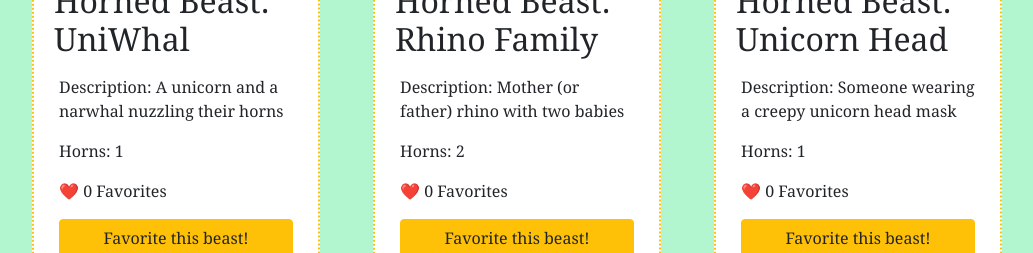
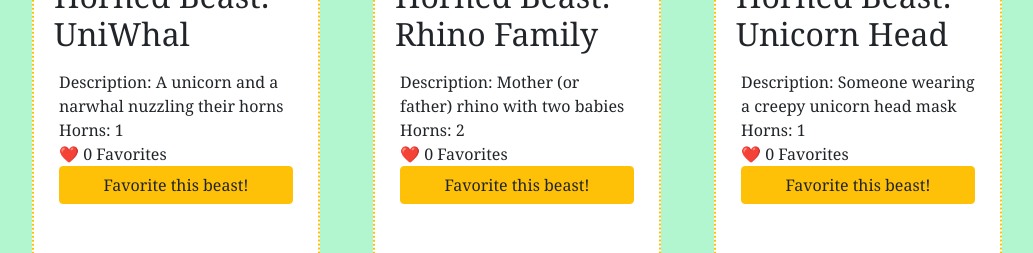
Before and after one commit to maddieamie/gallery-of-horns, a React (Create React App) app: page / in a window 1280 px wide. Shown: the part 650-903 px from the top of the page, without its empty margins (24-1057 px from the left). Built offline with nearby package versions, Linux system fonts and the light colour scheme.

Commit message:
Corrected nested p element.

```diff
--- a/src/components/HornedBeast.js
+++ b/src/components/HornedBeast.js
@@ -42,9 +42,9 @@ class HornedBeast extends React.Component {
         <Card.Body>
         <Card.Title><h2 onClick={this.handleTitleClick}>Horned Beast: {title}</h2></Card.Title>
         <Card.Text id="textbox">
-        <p>Description: {description}</p>
-        <p>Horns: {horns}</p>
-        <p><span id="faves"> ❤️ {this.state.favorites} Favorites</span></p>
+        <span>Description: {description}</span>
+        <span>Horns: {horns}</span>
+        <span id="faves"> ❤️ {this.state.favorites} Favorites</span>
         <Button variant="warning" onClick={this.countFaves}>Favorite this beast!</Button>
 
         </Card.Text>
```
